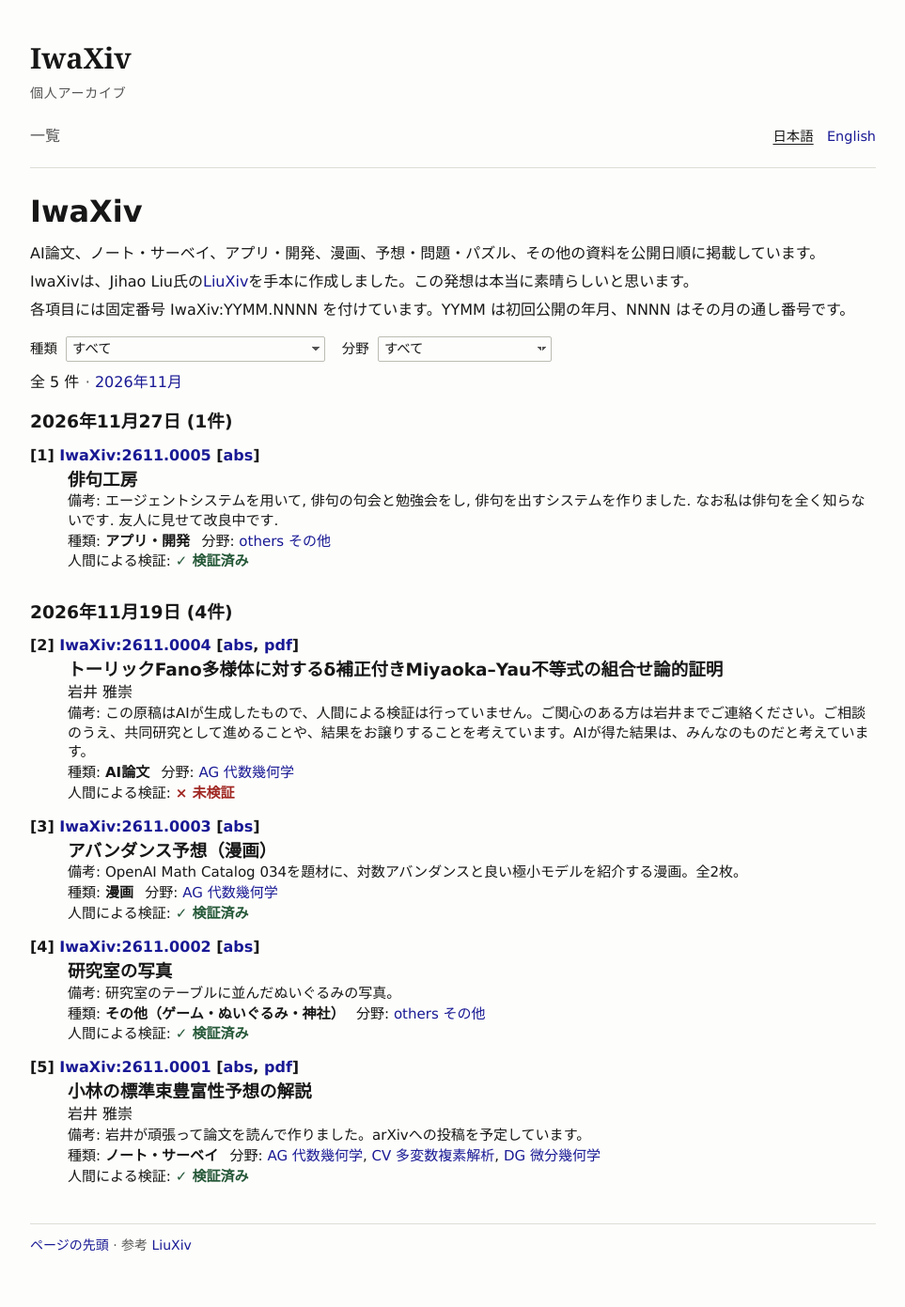
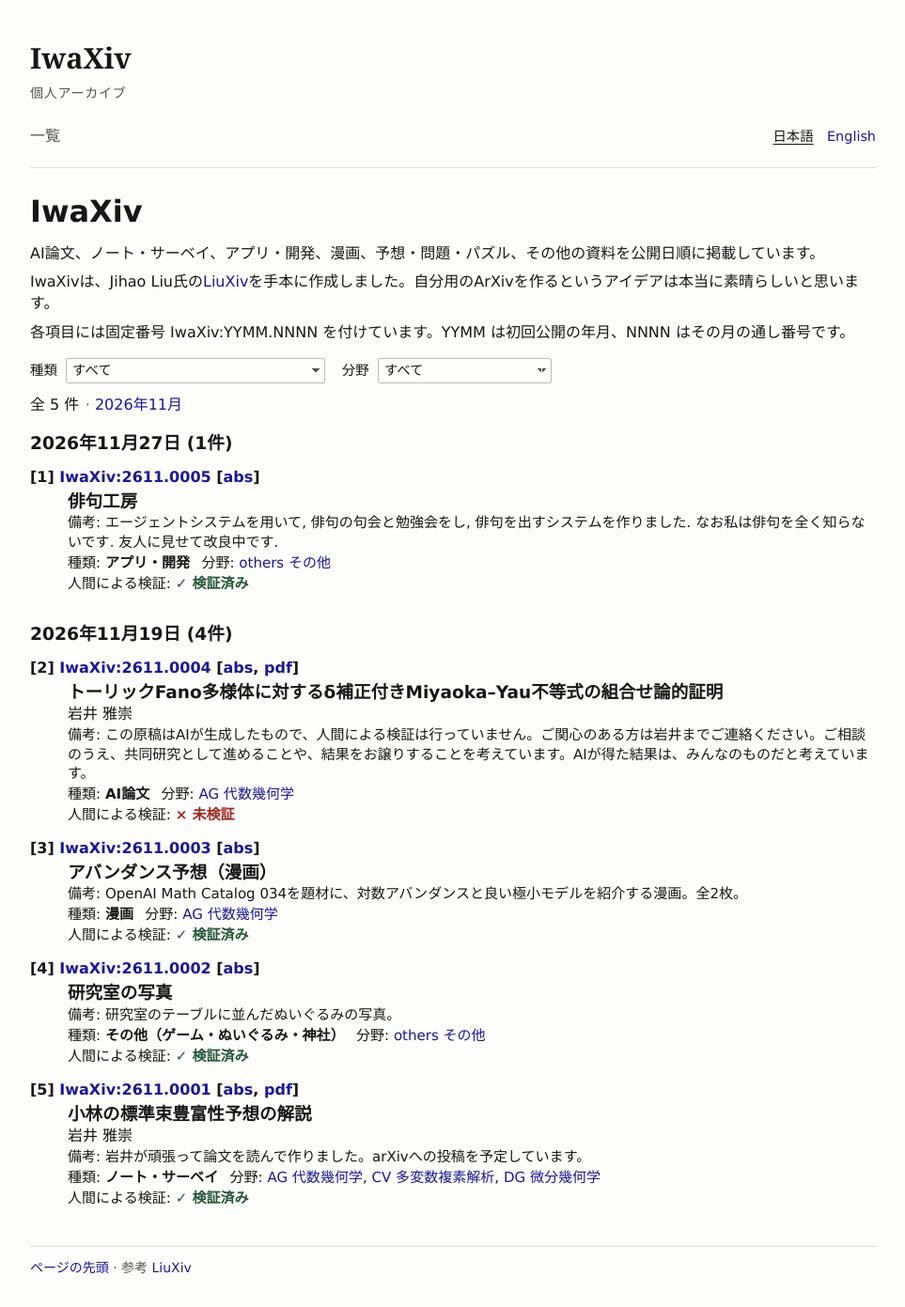
Before and after one commit to masataka123/IwaXiv, a Jekyll site: the page built from index.html, in a window 1280 px wide. Shown: the whole page at 94% size, without its empty margins (158-1121 px from the left). Built offline with Jekyll 4.4.1, drawn with Linux system fonts in a browser that asks for light colours; before the commit the page ends 1368 px from its top, so only the background shows below that.

Commit message:
Praise the idea of a personal arXiv

```diff
--- a/_data/locales.yml
+++ b/_data/locales.yml
@@ -5,7 +5,7 @@ ja:
   skip: 本文へ移動
   personal_archive: 個人アーカイブ
   description: AI論文、ノート・サーベイ、アプリ・開発、漫画、予想・問題・パズル、その他の資料を公開日順に掲載しています。
-  inspiration: IwaXivは、Jihao Liu氏の[LiuXiv](https://jihaoliu.org/liuxiv.html)を手本に作成しました。この発想は本当に素晴らしいと思います。
+  inspiration: IwaXivは、Jihao Liu氏の[LiuXiv](https://jihaoliu.org/liuxiv.html)を手本に作成しました。自分用のArXivを作るというアイデアは本当に素晴らしいと思います。
   identifier_note: 各項目には固定番号 IwaXiv:YYMM.NNNN を付けています。YYMM は初回公開の年月、NNNN はその月の通し番号です。
   archive_title: 一覧
   filters: 掲載項目の絞り込み
@@ -41,7 +41,7 @@ en:
   skip: Skip to content
   personal_archive: Personal archive
   description: AI papers, notes and surveys, apps and development, comics, conjectures, problems, puzzles, and other works, listed by date of publication.
-  inspiration: IwaXiv was modeled on Jihao Liu’s [LiuXiv](https://jihaoliu.org/liuxiv.html). I think it’s a brilliant idea.
+  inspiration: IwaXiv was modeled on Jihao Liu’s [LiuXiv](https://jihaoliu.org/liuxiv.html). I think creating your own arXiv is a brilliant idea.
   identifier_note: "Each entry has a permanent identifier IwaXiv:YYMM.NNNN. YYMM is the year and month of first publication, and NNNN is the serial number within that month."
   archive_title: Archive
   filters: Filter entries
```
